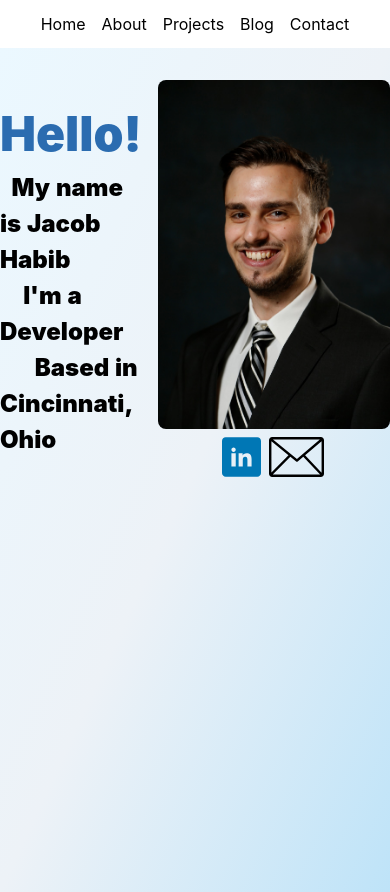
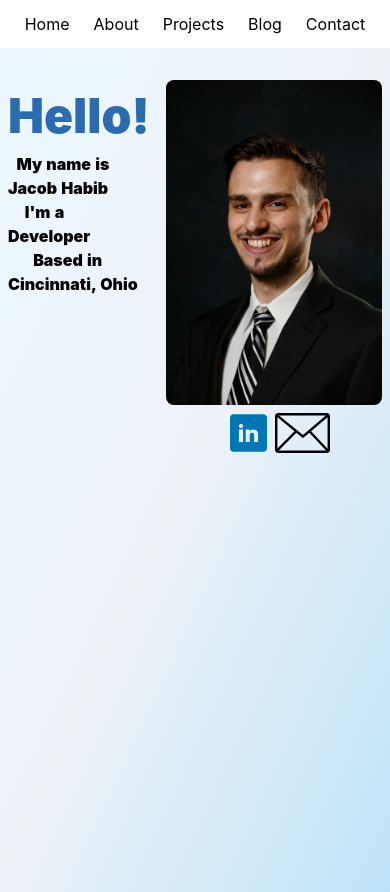
Before and after one commit to jahabeebs/jahabeebs.github.io, a Nuxt app: page / in a window 390 px wide. Built offline with nearby package versions, Linux system fonts and the light colour scheme.

Commit message:
mobile top nav and headshot changes

```diff
--- a/components/Navbar.vue
+++ b/components/Navbar.vue
@@ -1,6 +1,6 @@
 <template>
   <nav class="flex justify-center w-screen my-3 md:my-4">
-  <div class="flex text-md md:text-lg space-x-4 md:space-x-12">
+  <div class="flex text-md md:text-lg space-x-6 md:space-x-12">
     <NuxtLink to="/" class="flex hover:text-blue-700">Home</NuxtLink>
     <NuxtLink to="/about" class="flex hover:text-blue-700">About</NuxtLink>
     <NuxtLink to="/projects" class="flex hover:text-blue-700">Projects</NuxtLink>
--- a/pages/index.vue
+++ b/pages/index.vue
@@ -6,13 +6,13 @@
       </nav>
     </div>
     <div class="h-screen w-screen bg-gradient-to-br from-blue-100 via-gray-200 to-blue-200 md:pl-32 overflow-auto">
-        <div class="flex items-center space-x-4 md:space-x-24 pt-8">
-          <div class="flex flex-col">
+        <div class="flex md:items-center space-x-4 md:space-x-24 pt-8">
+          <div class="flex flex-col ml-2">
             <div class="flex text-5xl md:text-5xl font-black text-blue-700"> Hello! <br> </div>
-            <h1 class="flex md:text-5xl text-2xl font-black"> &nbsp; My name is Jacob Habib <br> &nbsp; &nbsp; I'm a Developer <br> &nbsp; &nbsp; &nbsp; Based in Cincinnati, Ohio </h1>
+            <h1 class="flex md:space-y-0 md:text-5xl md:text-2xl font-black"> &nbsp; My name is Jacob Habib <br> &nbsp; &nbsp; I'm a Developer <br> &nbsp; &nbsp; &nbsp; Based in Cincinnati, Ohio </h1>
           </div>
           <div class="flex flex-col">
-            <img alt="LinkedIn headshot for Jacob Habib" class="flex rounded-lg md:max-w-xs" src="~/assets/headshot.jpg" />
+            <img alt="LinkedIn headshot for Jacob Habib" class="flex rounded-lg md:w-80 md:max-w-xs mr-2" src="~/assets/headshot.jpg" />
             <div class="flex h-10 ml-16 mt-2 space-x-2 md:justify-center">
               <a class="flex w-10 hover:opacity-50" href="https://linkedin.com/in/jacob-habib/">
               <img alt="Button to LinkedIn profile for Jacob Habib" src="~/assets/linkedin-square-color.svg" />
```
